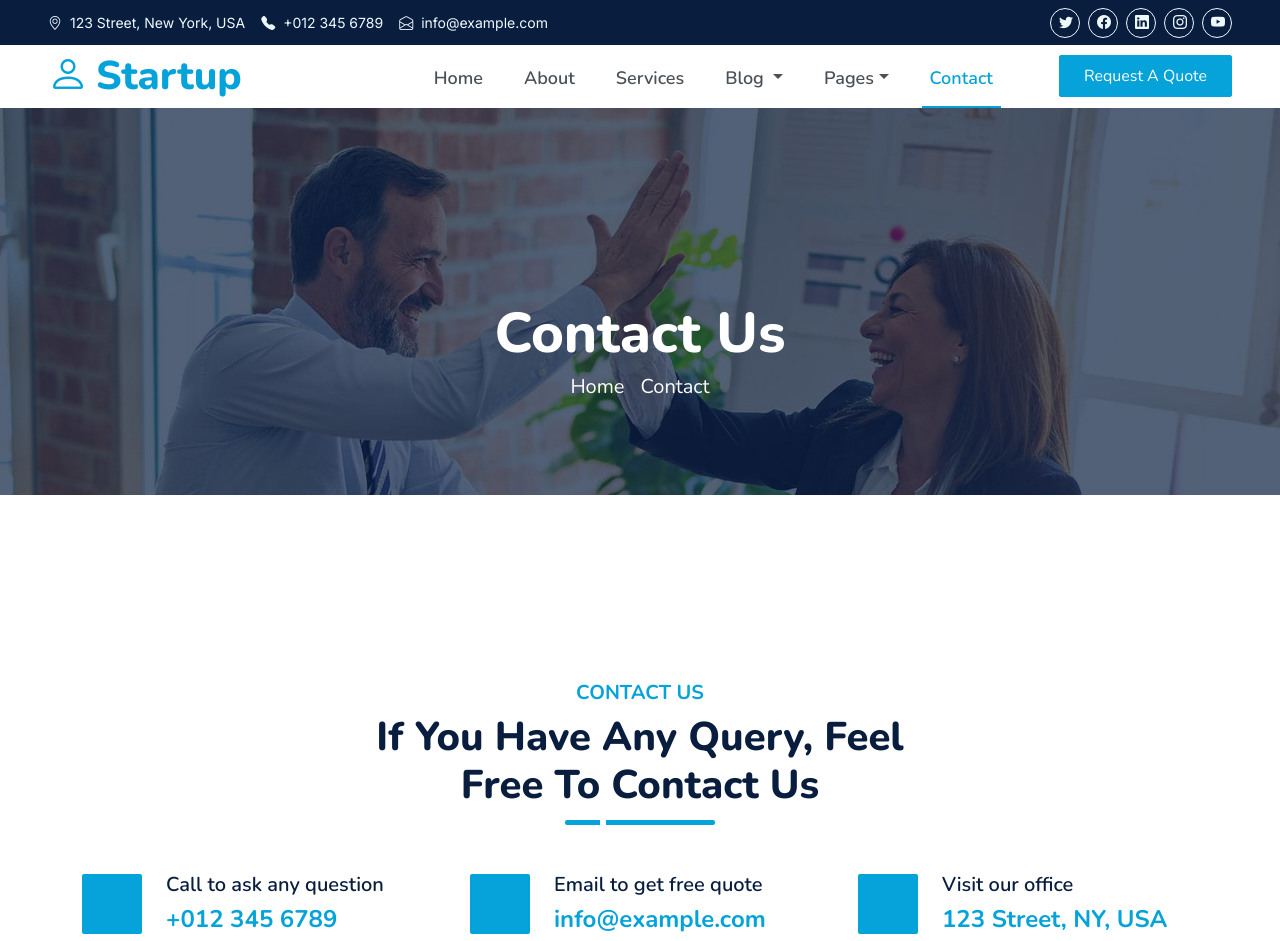
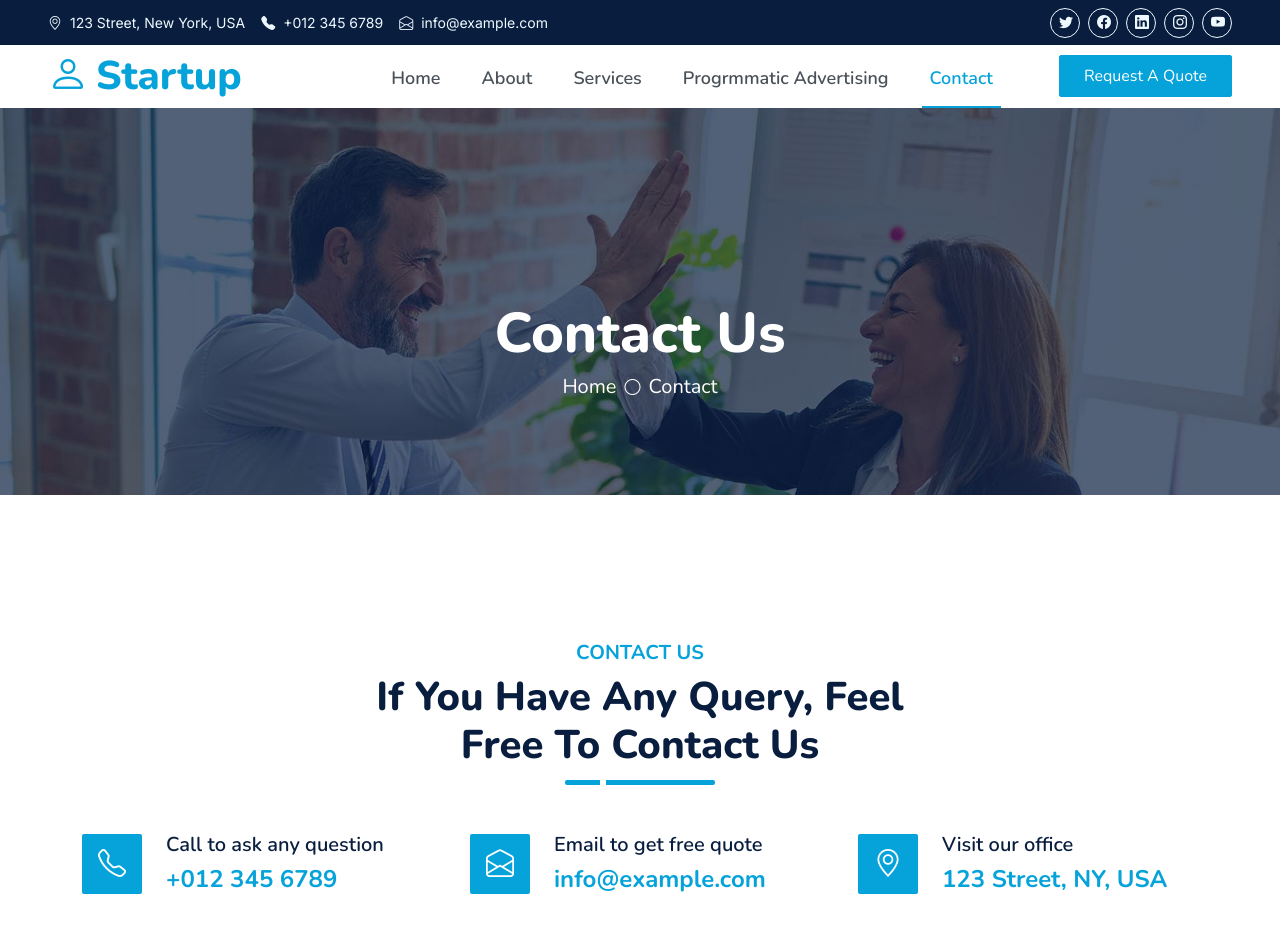
Before and after one commit to AINSoftwareSolution/AIN, a Next.js app: page /contact in a window 1280 px wide. Shown: the top 941 px of the page. Built offline with nearby package versions, Linux system fonts and the light colour scheme; grey boxes are pictures that could not be loaded.

Commit message:
UI updated

```diff
--- a/src/app/Utilis/types.ts
+++ b/src/app/Utilis/types.ts
@@ -5,3 +5,8 @@ export interface ServiceType {
   link: string;
   phone?: string;
 }
+
+export interface HeaderProps {
+  title: string;
+  breadcrumbLinks: { name: string; url: string }[];
+}
--- /dev/null
+++ b/src/app/component/header.tsx
@@ -0,0 +1,23 @@
+import React from "react";
+import { HeaderProps } from "../Utilis/types";
+import Link from "next/link";
+
+const Header: React.FC<HeaderProps> = ({ title, breadcrumbLinks }) => {
+  return (
+    <div className="container-fluid bg-primary py-5 bg-header" style={{ marginBottom: '50px' }}>
+      <div className="row py-5">
+        <div className="col-12 pt-lg-5 mt-lg-5 text-center">
+          <h1 className="display-4 text-white animated zoomIn">{title}</h1>
+          {breadcrumbLinks.map((link, index) => (
+            <React.Fragment key={index}>
+              <Link href={link.url} className="h5 text-white">{link.name}</Link>
+              {index < breadcrumbLinks.length - 1 && <i className="bi bi-circle text-white px-2"></i>}
+            </React.Fragment>
+          ))}
+        </div>
+      </div>
+    </div>
+  );
+};
+
+export default Header;
--- a/src/app/component/index.ts
+++ b/src/app/component/index.ts
@@ -1,5 +1,7 @@
+import Header from "./header";
 import ServiceCard from "./serviceCard";
+
 import Footer from "./layout/Footer";
 import Navbar from "./layout/Navbar";
 
-export { Footer, Navbar, ServiceCard };
+export { Footer, Navbar, Header, ServiceCard };
--- a/src/app/component/layout/Navbar.tsx
+++ b/src/app/component/layout/Navbar.tsx
@@ -110,16 +110,10 @@ const Navbar: React.FC = () => {
                             </Link>
                             <Link href="/services" className={`nav-item nav-link ${path === '/services' ? 'active' : ''}`}>Services
                             </Link>
-                            <div className="nav-item dropdown">
-                                <Link href="#" className="nav-link dropdown-toggle" data-bs-toggle="dropdown">Blog </Link>
-                                <div className="dropdown-menu m-0">
-                                    <Link href="/blog" className="dropdown-item">Blog Grid
-                                    </Link>
-                                    <Link href="/detail" className="dropdown-item">Blog Detail
-                                    </Link>
-                                </div>
-                            </div>
-                            <div className="nav-item dropdown">
+                            <Link href="/services/programmatic-ads" className={`nav-item nav-link ${path === '/services/programmatic-ads' ? 'active' : ''}`}>
+                             Progrmmatic Advertising
+                            </Link>
+                            {/* <div className="nav-item dropdown">
                                 <Link href="#" className="nav-link dropdown-toggle" data-bs-toggle="dropdown">Pages</Link>
                                 <div className="dropdown-menu m-0">
                                     <Link href="/price"  className="dropdown-item">Pricing Plan</Link>
@@ -128,15 +122,14 @@ const Navbar: React.FC = () => {
                                     <Link href="/testimonial" className="dropdown-item">Testimonial</Link>
                                     <Link href="/quote" className="dropdown-item">Free Quote</Link>
                                 </div>
-                            </div>
+                            </div> */}
                             <Link href="/contact" className={`nav-item nav-link ${path === '/contact' ? 'active' : ''}`}>Contact
                             </Link>
                         </div>
                         <button type="button" className="btn text-primary ms-3" data-bs-toggle="modal" data-bs-target="#searchModal">
                             <i className="fa fa-search"></i>
                         </button>
-                        <Link href="" className="btn btn-primary py-2 px-4 ms-3"> Request A Quote
-                        </Link>
+                        <Link href="/#quote" className="btn btn-primary py-2 px-4 ms-3"> Request A Quote</Link>
                     </div>
                 </nav>
             </div>
--- a/src/app/contact/page.tsx
+++ b/src/app/contact/page.tsx
@@ -1,19 +1,13 @@
-import React from 'react'
+import { Header } from "../component"
 
 const Contact = () => {
+    const breadcrumbLinks = [
+        { name: 'Home', url: '/' },
+        { name: 'Contact', url: '/contact' },
+    ];
     return (
         <div>
-
-            <div className="container-fluid bg-primary py-5 bg-header" style={{ marginBottom: '90px' }}>
-                <div className="row py-5">
-                    <div className="col-12 pt-lg-5 mt-lg-5 text-center">
-                        <h1 className="display-4 text-white animated zoomIn">Contact Us</h1>
-                        <a href="" className="h5 text-white">Home</a>
-                        <i className="far fa-circle text-white px-2"></i>
-                        <a href="" className="h5 text-white">Contact</a>
-                    </div>
-                </div>
-            </div>
+            <Header title="Contact Us" breadcrumbLinks={breadcrumbLinks} />
             {/* <!-- Contact Start --> */}
             <div className="container-fluid py-5 wow fadeInUp" data-wow-delay="0.1s">
                 <div className="container py-5">
@@ -25,7 +19,7 @@ const Contact = () => {
                         <div className="col-lg-4">
                             <div className="d-flex align-items-center wow fadeIn" data-wow-delay="0.1s">
                                 <div className="bg-primary d-flex align-items-center justify-content-center rounded" style={{ width: '60px', height: '60px' }}>
-                                    <i className="fa fa-phone-alt text-white"></i>
+                                    <i className=" fs-3 bi bi-telephone text-white"></i>
                                 </div>
                                 <div className="ps-4">
                                     <h5 className="mb-2">Call to ask any question</h5>
@@ -36,7 +30,7 @@ const Contact = () => {
                         <div className="col-lg-4">
                             <div className="d-flex align-items-center wow fadeIn" data-wow-delay="0.4s">
                                 <div className="bg-primary d-flex align-items-center justify-content-center rounded" style={{ width: '60px', height: '60px' }}>
-                                    <i className="fa fa-envelope-open text-white"></i>
+                                    <i className=" fs-3 bi bi-envelope-open text-white"></i>
                                 </div>
                                 <div className="ps-4">
                                     <h5 className="mb-2">Email to get free quote</h5>
@@ -47,7 +41,7 @@ const Contact = () => {
                         <div className="col-lg-4">
                             <div className="d-flex align-items-center wow fadeIn" data-wow-delay="0.8s">
                                 <div className="bg-primary d-flex align-items-center justify-content-center rounded" style={{ width: '60px', height: '60px' }}>
-                                    <i className="fa fa-map-marker-alt text-white"></i>
+                                    <i className=" fs-3 bi bi-geo-alt text-white"></i>
                                 </div>
                                 <div className="ps-4">
                                     <h5 className="mb-2">Visit our office</h5>
--- a/src/app/container/aboutus.tsx
+++ b/src/app/container/aboutus.tsx
@@ -57,7 +57,7 @@ const AboutUs = () => {
               </div>
             </div>
             <Link
-              href={"/quote"}
+              href={"/#quote"}
               className="btn btn-primary py-3 px-5 mt-3 wow zoomIn"
               data-wow-delay="0.9s"
             >
--- a/src/app/container/quote.tsx
+++ b/src/app/container/quote.tsx
@@ -3,7 +3,7 @@ import React from 'react'
 const Quote = () => {
     return (
         //  <!-- Quote Start -->
-        <div className="container-fluid py-5 wow fadeInUp" data-wow-delay="0.1s">
+        <div className="container-fluid py-5 wow fadeInUp" data-wow-delay="0.1s" id='quote'>
             <div className="container py-5">
                 <div className="row g-5">
                     <div className="col-lg-7">
--- a/src/app/services/programmatic-ads/page.tsx
+++ b/src/app/services/programmatic-ads/page.tsx
@@ -7,10 +7,11 @@ const ProgrammaticsAds = () => {
       <div className="container-fluid bg-primary py-5 bg-header">
         <div className="row d-flex align-items-center justify-content-center py-5">
           <div className="col-12 text-center">
-            <h1 className="h2 text-white text-center  custom-heading">
+          <h1 className="display-4 text-white  animated zoomIn"> Programmatic Advertising </h1>
+            <h4 className=" text-white text-center custom-heading">
               Bid on ad placements in real-time and reach your target audience
               when they&apos;re most likely to engage with your ads.
-            </h1>
+            </h4>
             <p className="text-white text-center mt-3 custom-paragraph">
               Highlight the potential to see a high return on investment (ROI)
               from programmatic advertising compared to traditional advertising
```
Also changed, not shown: src/app/about-us/page.tsx (+8 -13 lines), src/app/services/page.tsx (+9 -1 lines). Lines whose indentation alone changed are shown as unchanged.
